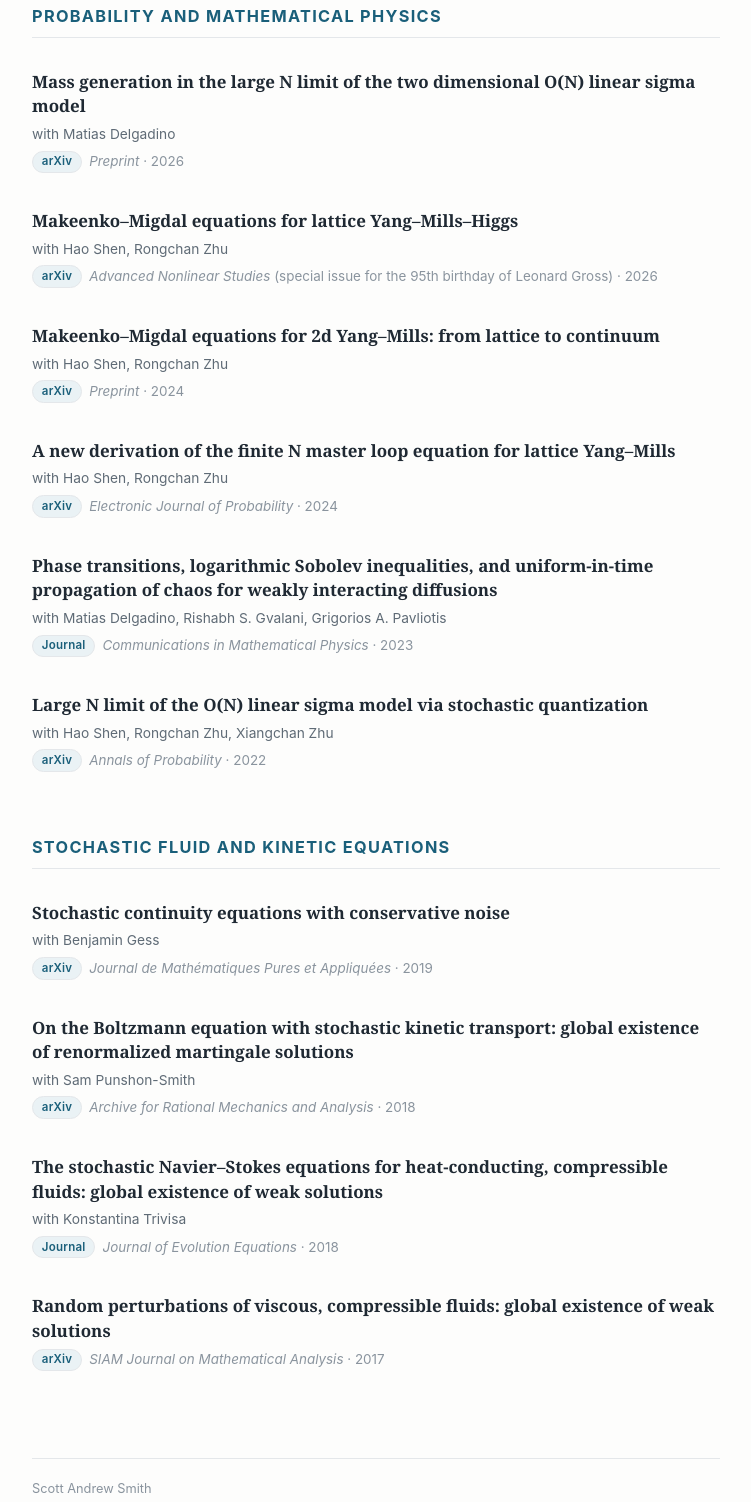
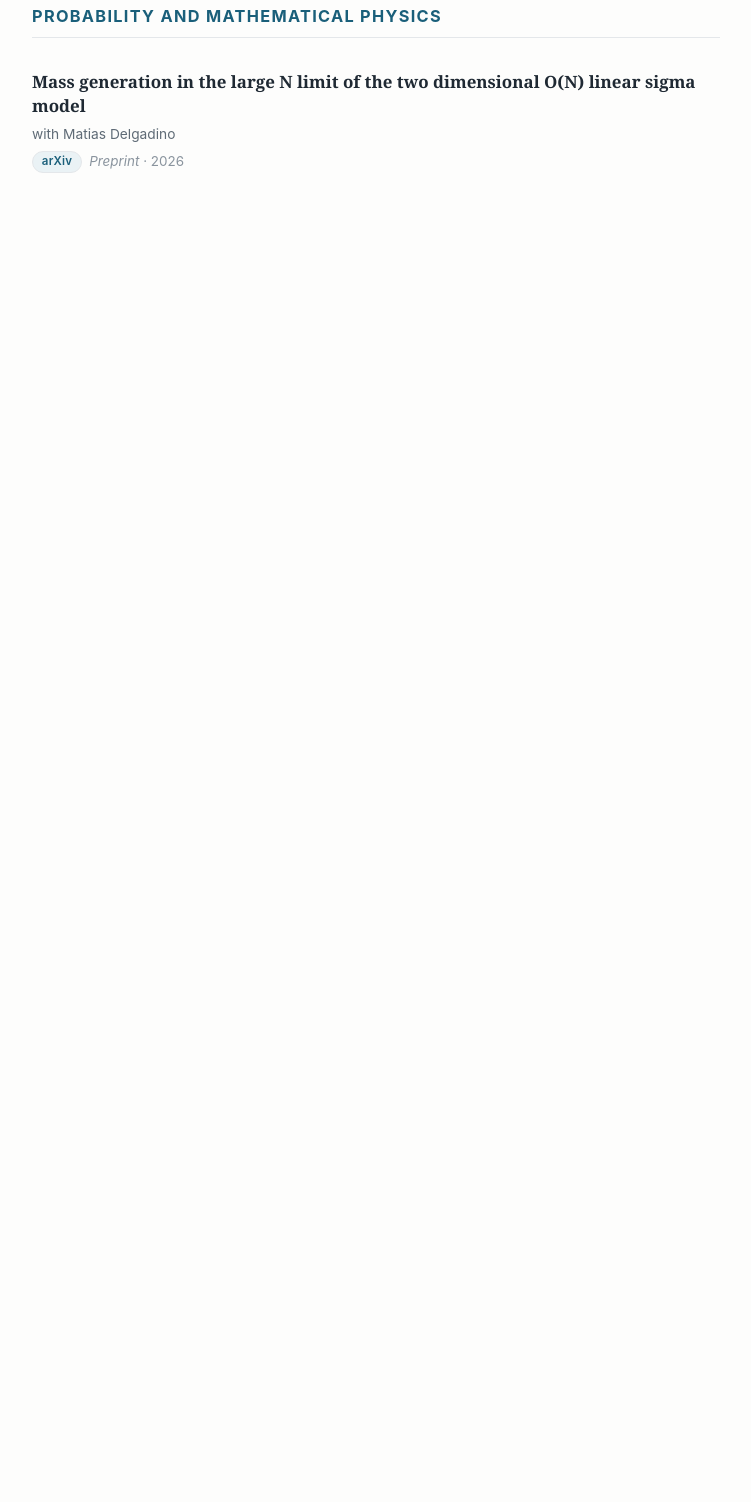
Before and after one commit to scottandrewsmith/scottandrewsmith.github.io, a plain HTML site: page index.html in a window 1280 px wide. Shown: the part 1274-2776 px from the top of the page, without its empty margins (264-1015 px from the left). After the commit the page ends 1585 px from the top, so only its background shows below. Drawn offline with Linux system fonts and the light colour scheme.

Commit message:
Update index.html

```diff
--- a/index.html
+++ b/index.html
@@ -194,9 +194,7 @@
   <section class="bio" id="bio">
     <h2>Bio</h2>
     <p>I'm an associate professor at the <em>Academy of Mathematics and Systems Sciences</em> within the <em>Chinese Academy of Sciences</em> in Beijing. My interest in mathematics started at the University of Maryland, where I received my Bachelor's in 2011 and PhD in 2016. Most of my recent work concerns singular stochastic PDEs and related problems in mathematical physics.</p>
-    <!-- scholar.google.com is not reachable from mainland China; the arXiv listing
-         beside it is, so every visitor has at least one working index of the work. -->
-    <p class="scholar"><a href="https://arxiv.org/a/smith_s_1" target="_blank" rel="noopener noreferrer">arXiv listing &rarr;</a><span class="sep">&middot;</span><a href="https://scholar.google.com/citations?user=zsaUBc0AAAAJ&amp;hl=en" target="_blank" rel="noopener noreferrer">Google Scholar &rarr;</a></p>
+    <p class="scholar"><a href="https://scholar.google.com/citations?user=zsaUBc0AAAAJ&amp;hl=en" target="_blank" rel="noopener noreferrer">Google Scholar &rarr;</a></p>
   </section>
   <section id="papers">
     <h2>Papers</h2>
@@ -231,57 +229,4 @@
         <div class="venue"><a class="badge" href="https://arxiv.org/abs/2601.19630" target="_blank" rel="noopener">arXiv</a>Preprint <span class="yr">&middot; 2026</span></div>
       </div>
       <div class="paper">
-        <a class="title" href="https://arxiv.org/abs/2512.00570" target="_blank" rel="noopener">Makeenko&ndash;Migdal equations for lattice Yang&ndash;Mills&ndash;Higgs</a>
-        <div class="authors">with Hao Shen, Rongchan Zhu</div>
-        <div class="venue"><a class="badge" href="https://arxiv.org/abs/2512.00570" target="_blank" rel="noopener">arXiv</a>Advanced Nonlinear Studies <span class="note">(special issue for the 95th birthday of Leonard Gross)</span> <span class="yr">&middot; 2026</span></div>
-      </div>
-      <div class="paper">
-        <a class="title" href="https://arxiv.org/abs/2412.15422" target="_blank" rel="noopener">Makeenko&ndash;Migdal equations for 2d Yang&ndash;Mills: from lattice to continuum</a>
-        <div class="authors">with Hao Shen, Rongchan Zhu</div>
-        <div class="venue"><a class="badge" href="https://arxiv.org/abs/2412.15422" target="_blank" rel="noopener">arXiv</a>Preprint <span class="yr">&middot; 2024</span></div>
-      </div>
-      <div class="paper">
-        <a class="title" href="https://arxiv.org/abs/2202.00880" target="_blank" rel="noopener">A new derivation of the finite N master loop equation for lattice Yang&ndash;Mills</a>
-        <div class="authors">with Hao Shen, Rongchan Zhu</div>
-        <div class="venue"><a class="badge" href="https://arxiv.org/abs/2202.00880" target="_blank" rel="noopener">arXiv</a>Electronic Journal of Probability <span class="yr">&middot; 2024</span></div>
-      </div>
-      <div class="paper">
-        <a class="title" href="https://link.springer.com/article/10.1007/s00220-023-04659-z" target="_blank" rel="noopener">Phase transitions, logarithmic Sobolev inequalities, and uniform-in-time propagation of chaos for weakly interacting diffusions</a>
-        <div class="authors">with Matias Delgadino, Rishabh S. Gvalani, Grigorios A. Pavliotis</div>
-        <div class="venue"><a class="badge" href="https://link.springer.com/article/10.1007/s00220-023-04659-z" target="_blank" rel="noopener">Journal</a>Communications in Mathematical Physics <span class="yr">&middot; 2023</span></div>
-      </div>
-      <div class="paper">
-        <a class="title" href="https://arxiv.org/abs/2005.09279" target="_blank" rel="noopener">Large N limit of the O(N) linear sigma model via stochastic quantization</a>
-        <div class="authors">with Hao Shen, Rongchan Zhu, Xiangchan Zhu</div>
-        <div class="venue"><a class="badge" href="https://arxiv.org/abs/2005.09279" target="_blank" rel="noopener">arXiv</a>Annals of Probability <span class="yr">&middot; 2022</span></div>
-      </div>
-    </div>
-    <div class="category" id="stochastic-fluid-kinetic">
-      <h3 class="cat-title">Stochastic fluid and kinetic equations</h3>
-      <div class="paper">
-        <a class="title" href="https://arxiv.org/pdf/1710.04906.pdf" target="_blank" rel="noopener">Stochastic continuity equations with conservative noise</a>
-        <div class="authors">with Benjamin Gess</div>
-        <div class="venue"><a class="badge" href="https://arxiv.org/pdf/1710.04906.pdf" target="_blank" rel="noopener">arXiv</a>Journal de Math&eacute;matiques Pures et Appliqu&eacute;es <span class="yr">&middot; 2019</span></div>
-      </div>
-      <div class="paper">
-        <a class="title" href="https://arxiv.org/abs/1606.07451" target="_blank" rel="noopener">On the Boltzmann equation with stochastic kinetic transport: global existence of renormalized martingale solutions</a>
-        <div class="authors">with Sam Punshon-Smith</div>
-        <div class="venue"><a class="badge" href="https://arxiv.org/abs/1606.07451" target="_blank" rel="noopener">arXiv</a>Archive for Rational Mechanics and Analysis <span class="yr">&middot; 2018</span></div>
-      </div>
-      <div class="paper">
-        <a class="title" href="https://link.springer.com/article/10.1007/s00028-017-0407-1" target="_blank" rel="noopener">The stochastic Navier&ndash;Stokes equations for heat-conducting, compressible fluids: global existence of weak solutions</a>
-        <div class="authors">with Konstantina Trivisa</div>
-        <div class="venue"><a class="badge" href="https://link.springer.com/article/10.1007/s00028-017-0407-1" target="_blank" rel="noopener">Journal</a>Journal of Evolution Equations <span class="yr">&middot; 2018</span></div>
-      </div>
-      <div class="paper">
-        <a class="title" href="https://arxiv.org/abs/1504.00951" target="_blank" rel="noopener">Random perturbations of viscous, compressible fluids: global existence of weak solutions</a>
-        <div class="venue"><a class="badge" href="https://arxiv.org/abs/1504.00951" target="_blank" rel="noopener">arXiv</a>SIAM Journal on Mathematical Analysis <span class="yr">&middot; 2017</span></div>
-      </div>
-    </div>
-  </section>
-  <footer>
-    Scott Andrew Smith
-  </footer>
-</div>
-</body>
-</html>
+        <a class="title" href="https://arxiv.org/abs/2512.00570"
```
